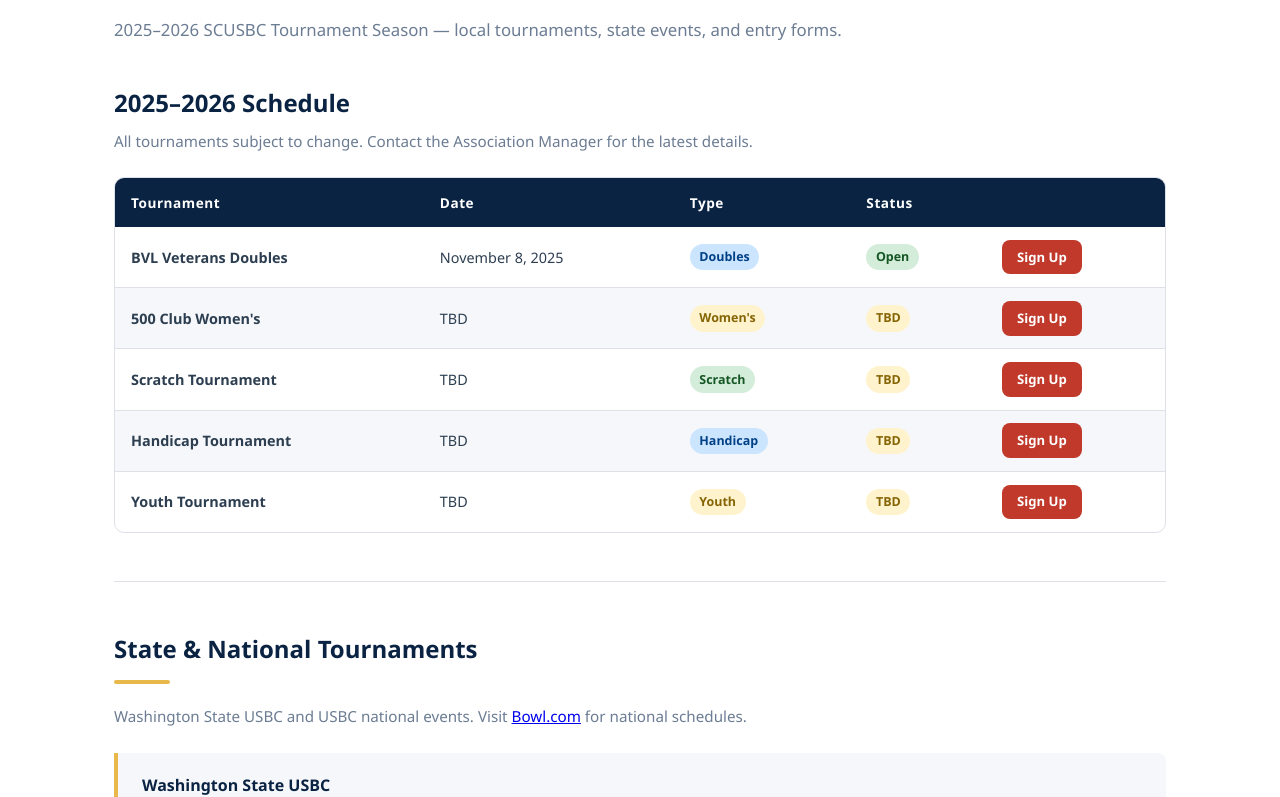
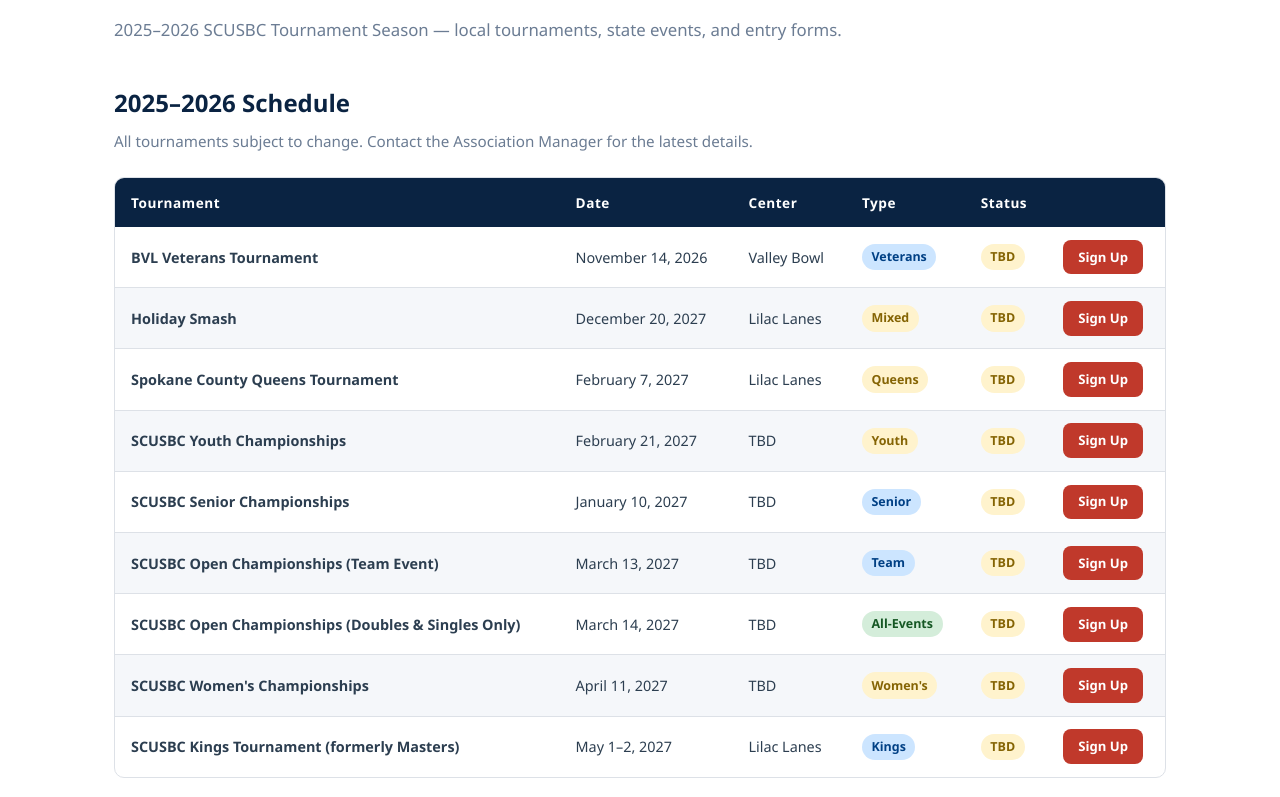
Before and after one commit to tpawley2001/spokanecountyusbc, a website: page tournaments.html in a window 1280 px wide. Shown: the part 182-979 px from the top of the page. Drawn offline with Linux system fonts and the light colour scheme.

Commit message:
Update tournament schedule with 2026-2027 dates and centers
Adds a Center column to the tournaments table (site + admin CMS),
replaces the placeholder schedule with the printed 2025-2026 SCUSBC
schedule, and fills TBD for centers not specified.

```diff
--- a/server.js
+++ b/server.js
@@ -97,6 +97,7 @@ function tournamentRow(t, showStatus) {
   return `          <tr>
             <td><strong>${esc(t.name)}</strong></td>
             <td>${esc(t.date)}</td>
+            <td>${esc(t.center || 'TBD')}</td>
             <td><span class="badge badge-${esc(t.type_color)}">${esc(t.type)}</span></td>${statusCol}
             <td><a href="signup.html" class="btn btn-red" style="padding:0.3rem 0.8rem;font-size:0.82rem;">Sign Up</a></td>
           </tr>`;
--- a/tournaments.html
+++ b/tournaments.html
@@ -43,6 +43,7 @@
           <tr>
             <th>Tournament</th>
             <th>Date</th>
+            <th>Center</th>
             <th>Type</th>
             <th>Status</th>
             <th></th>
@@ -51,37 +52,74 @@
         <!-- TOURNAMENTS-TABLE-START -->
         <tbody>
           <tr>
-            <td><strong>BVL Veterans Doubles</strong></td>
-            <td>November 8, 2025</td>
-            <td><span class="badge badge-blue">Doubles</span></td>
-            <td><span class="badge badge-green">Open</span></td>
+            <td><strong>BVL Veterans Tournament</strong></td>
+            <td>November 14, 2026</td>
+            <td>Valley Bowl</td>
+            <td><span class="badge badge-blue">Veterans</span></td>
+            <td><span class="badge badge-gold">TBD</span></td>
             <td><a href="signup.html" class="btn btn-red" style="padding:0.3rem 0.8rem;font-size:0.82rem;">Sign Up</a></td>
           </tr>
           <tr>
-            <td><strong>500 Club Women's</strong></td>
+            <td><strong>Holiday Smash</strong></td>
+            <td>December 20, 2027</td>
+            <td>Lilac Lanes</td>
+            <td><span class="badge badge-gold">Mixed</span></td>
+            <td><span class="badge badge-gold">TBD</span></td>
+            <td><a href="signup.html" class="btn btn-red" style="padding:0.3rem 0.8rem;font-size:0.82rem;">Sign Up</a></td>
+          </tr>
+          <tr>
+            <td><strong>Spokane County Queens Tournament</strong></td>
+            <td>February 7, 2027</td>
+            <td>Lilac Lanes</td>
+            <td><span class="badge badge-gold">Queens</span></td>
+            <td><span class="badge badge-gold">TBD</span></td>
+            <td><a href="signup.html" class="btn btn-red" style="padding:0.3rem 0.8rem;font-size:0.82rem;">Sign Up</a></td>
+          </tr>
+          <tr>
+            <td><strong>SCUSBC Youth Championships</strong></td>
+            <td>February 21, 2027</td>
+            <td>TBD</td>
+            <td><span class="badge badge-gold">Youth</span></td>
+            <td><span class="badge badge-gold">TBD</span></td>
+            <td><a href="signup.html" class="btn btn-red" style="padding:0.3rem 0.8rem;font-size:0.82rem;">Sign Up</a></td>
+          </tr>
+          <tr>
+            <td><strong>SCUSBC Senior Championships</strong></td>
+            <td>January 10, 2027</td>
+            <td>TBD</td>
+            <td><span class="badge badge-blue">Senior</span></td>
+            <td><span class="badge badge-gold">TBD</span></td>
+            <td><a href="signup.html" class="btn btn-red" style="padding:0.3rem 0.8rem;font-size:0.82rem;">Sign Up</a></td>
+          </tr>
+          <tr>
+            <td><strong>SCUSBC Open Championships (Team Event)</strong></td>
+            <td>March 13, 2027</td>
+            <td>TBD</td>
+            <td><span class="badge badge-blue">Team</span></td>
+            <td><span class="badge badge-gold">TBD</span></td>
+            <td><a href="signup.html" class="btn btn-red" style="padding:0.3rem 0.8rem;font-size:0.82rem;">Sign Up</a></td>
+          </tr>
+          <tr>
+            <td><strong>SCUSBC Open Championships (Doubles &amp; Singles Only)</strong></td>
+            <td>March 14, 2027</td>
+            <td>TBD</td>
+            <td><span class="badge badge-green">All-Events</span></td>
+            <td><span class="badge badge-gold">TBD</span></td>
+            <td><a href="signup.html" class="btn btn-red" style="padding:0.3rem 0.8rem;font-size:0.82rem;">Sign Up</a></td>
+          </tr>
+          <tr>
+            <td><strong>SCUSBC Women's Championships</strong></td>
+            <td>April 11, 2027</td>
             <td>TBD</td>
             <td><span class="badge badge-gold">Women's</span></td>
             <td><span class="badge badge-gold">TBD</span></td>
             <td><a href="signup.html" class="btn btn-red" style="padding:0.3rem 0.8rem;font-size:0.82rem;">Sign Up</a></td>
           </tr>
           <tr>
-            <td><strong>Scratch Tournament</strong></td>
-            <td>TBD</td>
-            <td><span class="badge badge-green">Scratch</span></td>
-            <td><span class="badge badge-gold">TBD</span></td>
-            <td><a href="signup.html" class="btn btn-red" style="padding:0.3rem 0.8rem;font-size:0.82rem;">Sign Up</a></td>
-          </tr>
-          <tr>
-            <td><strong>Handicap Tournament</strong></td>
-            <td>TBD</td>
-            <td><span class="badge badge-blue">Handicap</span></td>
-            <td><span class="badge badge-gold">TBD</span></td>
-            <td><a href="signup.html" class="btn btn-red" style="padding:0.3rem 0.8rem;font-size:0.82rem;">Sign Up</a></td>
-          </tr>
-          <tr>
-            <td><strong>Youth Tournament</strong></td>
-            <td>TBD</td>
-            <td><span class="badge badge-gold">Youth</span></td>
+            <td><strong>SCUSBC Kings Tournament (formerly Masters)</strong></td>
+            <td>May 1–2, 2027</td>
+            <td>Lilac Lanes</td>
+            <td><span class="badge badge-blue">Kings</span></td>
             <td><span class="badge badge-gold">TBD</span></td>
             <td><a href="signup.html" class="btn btn-red" style="padding:0.3rem 0.8rem;font-size:0.82rem;">Sign Up</a></td>
           </tr>
```
Also changed, not shown: admin.html (+9 -4 lines), index.html (+53 -19 lines), site-data.json (+9 -5 lines).
